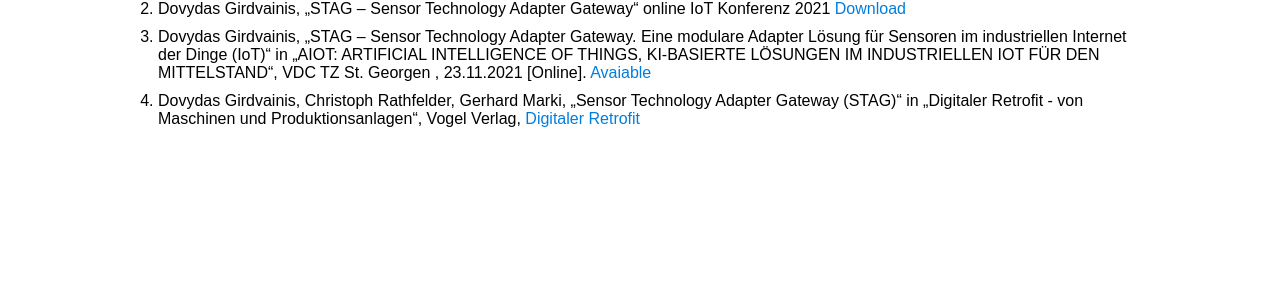
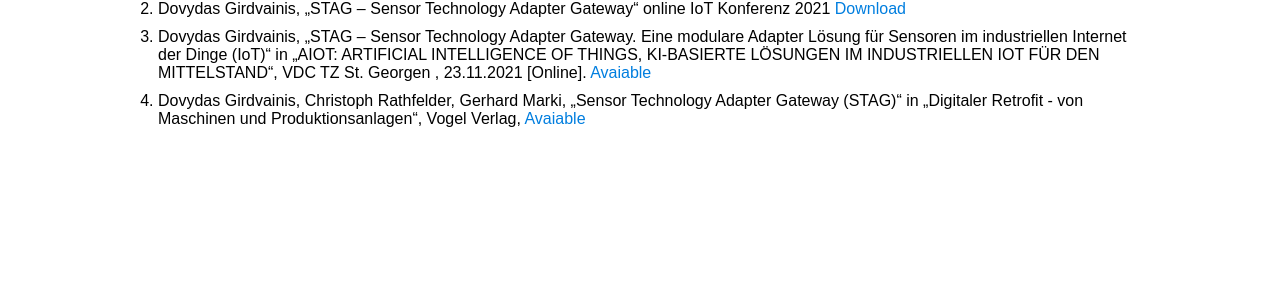
Before and after one commit to Hahn-Schickard/STAG-frontpage, a Jekyll site: the page built from publications.md, in a window 1280 px wide. Shown: the part 290-592 px from the top of the page. Built offline with Jekyll 4.4.1, drawn with Linux system fonts in a browser that asks for light colours.

Commit message:
Update publications.md

```diff
--- a/publications.md
+++ b/publications.md
@@ -8,4 +8,4 @@
 1. Dovydas Girdvainis, Christoph Rathfelder, „Dynamic LwM2M Data Model Mapping to OPC UA“ embedded world Conference 2019 <a href="{{site.baseurl}}/assets/resources/publications/LwM2M Mapping paper.pdf" download>Download</a>
 2. Dovydas Girdvainis, „STAG – Sensor Technology Adapter Gateway“ online IoT Konferenz 2021 <a href="{{site.baseurl}}/assets/resources/publications/STAG_IoT_Konferenz.pdf" download>Download</a>
 3. Dovydas Girdvainis, „STAG – Sensor Technology Adapter Gateway. Eine modulare Adapter Lösung für Sensoren im industriellen Internet der Dinge (IoT)“ in „AIOT: ARTIFICIAL INTELLIGENCE OF THINGS, KI-BASIERTE LÖSUNGEN IM INDUSTRIELLEN IOT FÜR DEN MITTELSTAND“, VDC TZ St. Georgen , 23.11.2021 [Online]. [Avaiable](https://vdc-tz-stgeorgen.de/23-11-2021-iot-ki-im-mittelstand/){:target="_blank"}
-4. Dovydas Girdvainis, Christoph Rathfelder, Gerhard Marki, „Sensor Technology Adapter Gateway (STAG)“ in „Digitaler Retrofit - von Maschinen und Produktionsanlagen“, Vogel Verlag, [Digitaler Retrofit](https://www.hugendubel.de/de/buch_gebunden/karl_peter_fritz_henning_strauss_christoph_rathfelder_andre_buelau_gaida_daniel-digitaler_retrofit-42561514-produkt-details.html?internal-rewrite=true){:target="_blank"}
+4. Dovydas Girdvainis, Christoph Rathfelder, Gerhard Marki, „Sensor Technology Adapter Gateway (STAG)“ in „Digitaler Retrofit - von Maschinen und Produktionsanlagen“, Vogel Verlag, [Avaiable](https://www.hugendubel.de/de/buch_gebunden/karl_peter_fritz_henning_strauss_christoph_rathfelder_andre_buelau_gaida_daniel-digitaler_retrofit-42561514-produkt-details.html?internal-rewrite=true){:target="_blank"}
```
